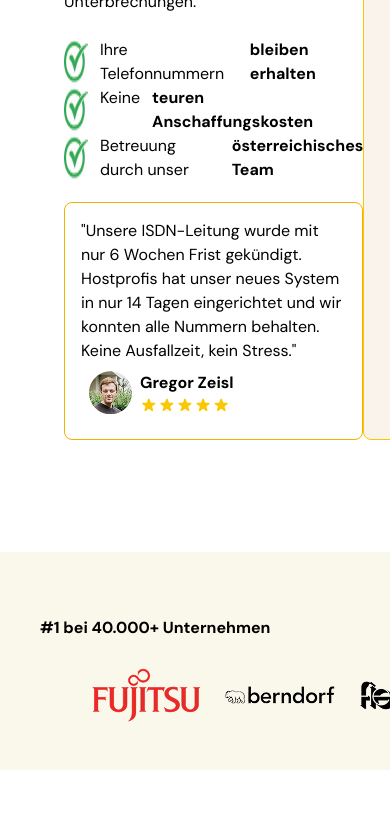
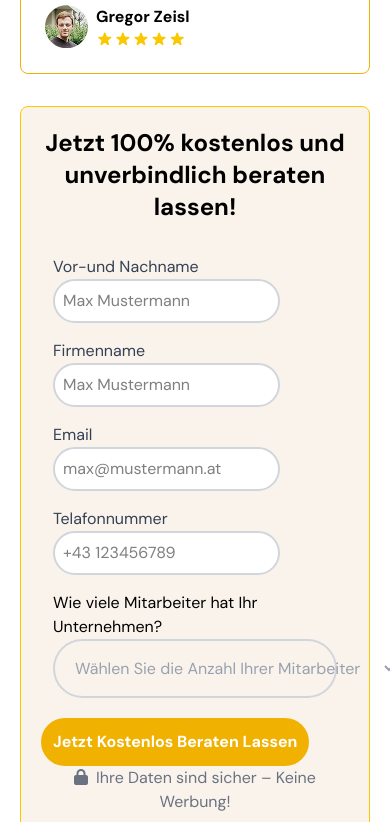
Before and after one commit to jazim-alikz/tailwind, a plain HTML site: page index.html in a window 390 px wide. Shown: the part 762-1584 px from the top of the page. Drawn offline with nearby package versions, Linux system fonts and the light colour scheme.

Commit message:
make responsive

```diff
--- a/index.html
+++ b/index.html
@@ -32,40 +32,40 @@
     </div>
     </div>
     <hr class="border-yellow-500">
-    <div class="flex my-28 ">
-        <div class="ml-16 w-[619px] pt-15">
+    <div class="md:flex md:my-28 p-5 ">
+        <div class="md:ml-16 md:w-[619px] md:pt-15">
             <img src="./img/five-stars.svg" alt="">
             Die <strong>#1 </strong>bei <strong>40.000+ Unternehmen</strong>
-            <h1 class="font-bold text-5xl py-3">Sie sind von der ISDN Abschaltung betroffen?</h1>
+            <h1 class="font-bold text-3xl md:text-5xl py-3">Sie sind von der ISDN Abschaltung betroffen?</h1>
             <p class="mt-1">Wechseln Sie in nur 14 Tagen zu moderner Cloud-Telefonie – ohne hohe Kosten, ohne Stress und ohne Unterbrechungen.</p>
-            <div class="mt-6"><p class="flex gap-3"><img src="/img/check-mark.png" alt="">Ihre Telefonnummern <strong>bleiben erhalten</strong></p></div>
-            <div><p class="flex gap-3"><img src="/img/check-mark.png" alt="">Keine <strong>teuren Anschaffungskosten</strong></p></div>
-            <div><p class="flex gap-3"> <img src="./img/check-mark.png" alt="">Betreuung durch unser <strong>österreichisches Team</strong></p>
+            <div ><p class="flex"><img src="/img/check-mark.png" alt="">Ihre Telefonnummern <strong>bleiben erhalten</strong></p></div>
+            <div><p class="flex"><img src="/img/check-mark.png" alt="">Keine <strong>teuren Anschaffungskosten</strong></p></div>
+            <div><p class="flex"> <img src="./img/check-mark.png" alt="">Betreuung durch unser <strong>österreichisches Team</strong></p>
             </div>
             <div class="border border-yellow-500 lg:w-[520px] rounded-lg p-4 mt-5">
                 <p class="">
                     "Unsere ISDN-Leitung wurde mit nur 6 Wochen Frist gekündigt. Hostprofis hat unser neues System in nur 14 Tagen eingerichtet und wir konnten alle Nummern behalten. Keine Ausfallzeit, kein Stress."
                 </p>
-                <div class="flex p-2">
+                <div class="flex p-2 ">
                     <div class="pr-2"><img src="./img/gregor-zeisl.png" alt=""></div>
                     <div><p class="font-bold">Gregor Zeisl</p>
                     <img src="./img/five-stars.svg" alt=""></div>
                 </div>
         </div>
     </div>
-    <form class="bg-[#FAF3EB] border-1 border-yellow-400 rounded-lg p-10 ">
-        <h1 class="text-4xl font-bold w-[499px] text-center">Jetzt 100% kostenlos und unverbindlich beraten lassen!</h1>
-        <div class="flex px-3 pt-8">
-            <div>
-              <p class="text-[#344054]">Vor- und Nachname</p>
+    <form class="bg-[#FAF3EB] border-1 border-yellow-400 rounded-lg p-5 md:w-[530px] mt-8">
+        <h1 class="text-2xl md:text-4xl font-bold w-[291px] w-full text-center">Jetzt 100% kostenlos und unverbindlich beraten lassen!</h1>
+        <div class="md:flex px-3 pt-8 gap-3">
+            <div class="w-[227px]">
+              <label for="name"class="text-[#344054]">Vor-und Nachname</label>
               <input
                 type="text"
                 class="border-2 border-gray-300 rounded-full p-2 mb-4 mr-3 bg-white w-[227px]"
                 placeholder="Max Mustermann"
               />
             </div>
-            <div>
-              <p class="text-[#344054]">Firmenname</p>
+            <div class="w-[227px]">
+              <label for="name"class="text-[#344054]">Firmenname</label>
               <input
                 type="text"
                 class="border-2 border-gray-300 rounded-full p-2 mb-4 bg-white w-[227px]"
@@ -73,47 +73,53 @@
               />
             </div>
           </div>
-          <div class="flex px-3">
-            <div>
-              <p class="text-[#344054]">Email</p>
+
+           <div class="md:flex px-3 gap-3">
+            <div class="w-[227px]">
+              <label for="email"class="text-[#344054] w-full">Email</label>
               <input
-                type="email"
-                class="border-2 border-gray-300 rounded-full p-2 mb-4 mr-3 bg-white w-[227px]"
+                type="text"
+                class="border-2 border-gray-300 rounded-full p-2 mb-4 mr-3 bg-white w-full"
                 placeholder="max@mustermann.at"
               />
             </div>
-            <div>
-              <p class="text-[#344054]">Telefonnummer</p>
+            <div class="w-[227px]">
+              <label for="name"class="text-[#344054] w-full">Telafonnummer</label>
               <input
-                type="number"
-                class="border-2 border-gray-300 rounded-full p-2 mb-4 bg-white w-[227px]"
+                type="text"
+                class="border-2 border-gray-300 rounded-full p-2 mb-4 bg-white w-full"
                 placeholder="+43 123456789"
               />
             </div>
           </div>
-          <div class="px-3 ">
-            <p class="pb-3">Wie viele Mitarbeiter hat Ihr Unternehmen?</p>
-            <label class=" bg-white border-2 border-gray-300 rounded-full p-3 mb-4 pr-5 text-[#344054] w-[466px] text-gray-400">Anzahl der Mitarbeiter
-            <select class=" ml-57">
-                <option ></option>
-                <option >2</option>
-                <option >3</option>
-                <option >4</option>
+
+
+
+          <div class=" px-3 md:w-[466px]">
+            <label for="select">Wie viele Mitarbeiter hat Ihr Unternehmen?</label>
+            <div class="border-2 border-gray-300 rounded-full text-center">
+            <select name="select" class=" m-4 pr-5 text-[#344054] text-gray-400">
+                <option value="0">Wählen Sie die Anzahl Ihrer Mitarbeiter</option>
+                <option value="1">1</option>
             </select>
-            </label>
+            </div>
           </div>
-          <div class="mt-5 grid grid-cols- px-3">
-            <button
-              class="w-[466px] bg-yellow-500 rounded-full p-3 text-white font-bold hover:bg-yellow-200"
+          <div class="mt-5 ">
+            <div>
+                <button
+              class="md:w-[466px] bg-yellow-500 rounded-full p-3 text-white font-bold hover:bg-yellow-200"
             >
               Jetzt Kostenlos Beraten Lassen
             </button>
-            <a href="#" class="text-center">
+            </div>
+            <div class=" text-gray-500 flex text-center items-center">
+                <a href="#">
               <i class="fa-solid fa-lock mr-2"></i>Ihre Daten sind sicher
               – Keine Werbung!</a
             >
+            </div>
           </div>
-          <div class="flex px-9 pt-4">
+          <div class="flex px-9 pt-4 grid grid-cols-5 gap-2">
             <img src="/img/top-50.png" alt="" class="mr-1" />
             <img src="/img/pcpro-a-list.png" alt="" class="mr-1" />
             <img src="/img/leade-enterpriser.png" alt="" class="mr-1" />
--- a/tailwind.css
+++ b/tailwind.css
@@ -3,6 +3,8 @@
 
 body{
       font-family: "DM Sans";
+      margin: 0;
+      padding: 0;
 }
 .bg{
       background-image: url(./img/girl.png);
```
